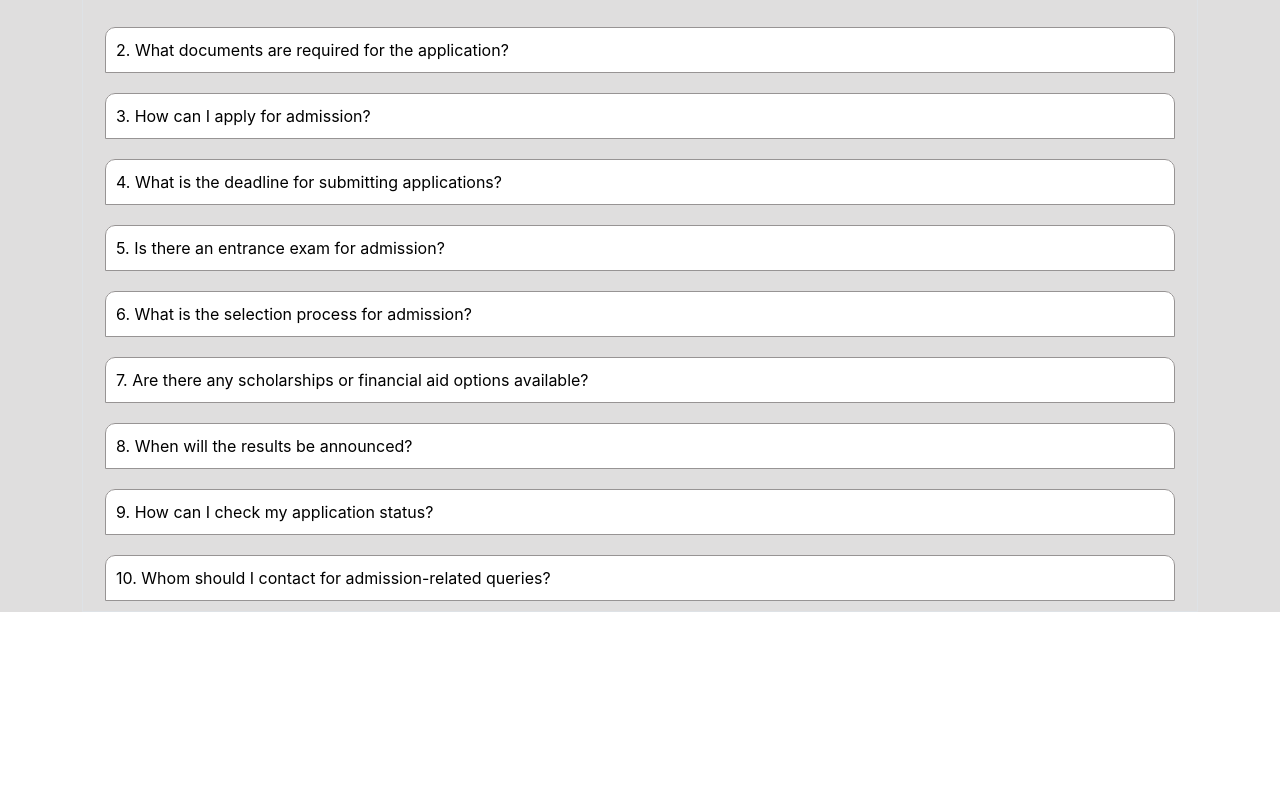
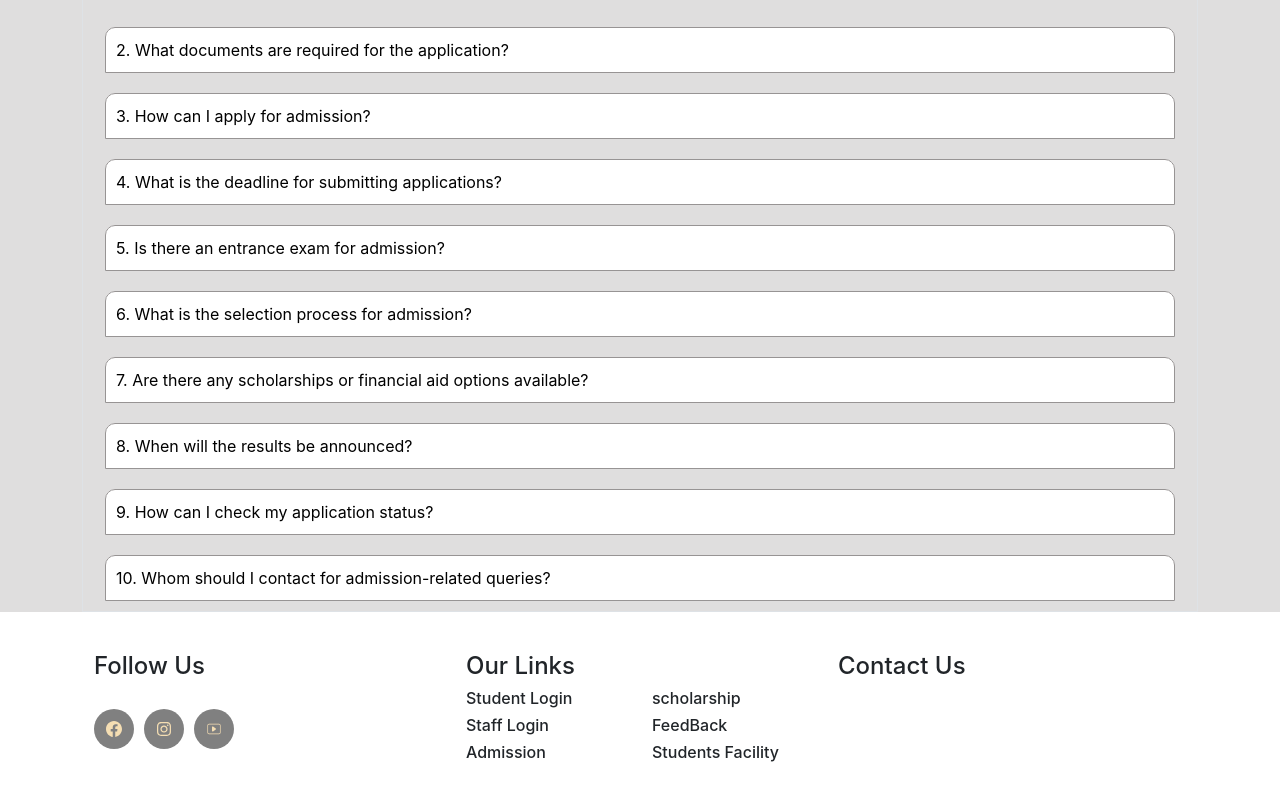
Before and after one commit to Leadsensegithub/new-website, a React (Create React App) app: page / in a window 1280 px wide. Shown: the part 2704-3504 px from the top of the page. Before the commit the page ends 3316 px from the top, so only its background shows below. Built offline with nearby package versions, Linux system fonts and the light colour scheme.

Commit message:
footer update

```diff
--- a/src/Css/Common.css
+++ b/src/Css/Common.css
@@ -70,10 +70,12 @@ nav .top-header {
         position: absolute;
         margin-top: -100px;
     }
-    .item-main::before{
+
+    .item-main::before {
         width: 50px;
     }
-    .items img{
+
+    .items img {
         width: 50px;
     }
 
@@ -408,13 +410,14 @@ nav .top-header {
 
 
 
-.form{
+.form {
     border: 1px solid black;
     height: 400px;
     width: 100%;
-    background-color:white;
+    background-color: white;
 }
-.cost{
+
+.cost {
     text-transform: capitalize;
     font-size: 1em;
     background-color: gray;
@@ -425,41 +428,42 @@ nav .top-header {
 
 
 
-.form .input-form{
+.form .input-form {
     position: relative;
 
 }
 
 
-.form .input-form label{
+.form .input-form label {
     position: absolute;
     top: -12px;
     z-index: 2;
     background-color: white;
-     color:black;
+    color: black;
 }
 
 
-.uni-content{
+.uni-content {
 
     color: whitesmoke;
-    background-color:rgb(7, 7, 88);
+    background-color: rgb(7, 7, 88);
 
 }
 
 /* image animation */
 
-.item-main{
+.item-main {
     display: flex;
     overflow: hidden;
     white-space: nowrap;
     position: relative;
 }
- .item-main:hover .items{
+
+.item-main:hover .items {
     animation-play-state: paused;
 }
 
-.item-main::before{
+.item-main::before {
     content: "";
     position: absolute;
     height: 100px;
@@ -472,42 +476,47 @@ nav .top-header {
 }
 
 
-@media only screen and (max-width: 900px){
-    .item-main::before{
+@media only screen and (max-width: 900px) {
+    .item-main::before {
         width: 20px;
     }
-    .items img{
+
+    .items img {
         width: 80px !important;
     }
-  .item-main{
+
+    .item-main {
         margin: 50px 0px;
     }
 
 }
 
-.uni-content .university_form{
+.uni-content .university_form {
     padding: 1%;
 }
-.uni-content .register_form{
+
+.uni-content .register_form {
     background-color: white;
     padding: 10px;
     color: black;
     border-radius: 5px;
 }
-.uni-content .form_sumbit{
+
+.uni-content .form_sumbit {
     display: flex;
     justify-content: center;
     margin-top: 7px;
 }
 
-.items{
+.items {
 
     animation: slide 20s infinite linear;
     display: inline-block;
     margin-left: 60px;
 
 }
-.items img{
+
+.items img {
     width: 200px;
     box-shadow: -6px 2px 9px rgb(199 195 195);
     border-radius: 10px;
@@ -515,30 +524,33 @@ nav .top-header {
 
 
 @keyframes slide {
-     from{
+    from {
         transform: translateX(0);
     }
-     to{
+
+    to {
         transform: translateX(-600%);
     }
 }
 
 
 /* faq */
-.faq{
+.faq {
     background-color: #dfdede;
 }
 
-.faq_button{
+.faq_button {
 
     padding: 10px;
     border-radius: 2px;
 }
-.faq_button .faq_inner{
+
+.faq_button .faq_inner {
     background-color: white;
     border-radius: 10px;
 }
-.faq_button .faq_inner button{
+
+.faq_button .faq_inner button {
     width: 100%;
     background-color: white;
     border: 1px solid rgb(151, 148, 148);
@@ -547,3 +559,42 @@ nav .top-header {
     border-top-left-radius: 10px;
     border-top-right-radius: 10px;
 }
+
+
+.footer .circule {
+    background-color: gray;
+    width: 40px;
+    border-radius: 50%;
+    height: 40px;
+    display: flex;
+    justify-content: center;
+    align-items: center;
+    text-align: center;
+    color: wheat;
+    margin-right: 10px;
+    margin-top: 20px;
+}
+
+.footer_icons {
+    padding: 0px 50px;
+}
+
+.media_icons {
+
+    display: flex;
+
+}
+
+.footer {
+    padding: 30px;
+    margin-top: 10px;
+}
+
+.footer_items h6 {
+    cursor: pointer;
+}
+
+.footer_items h6:hover {
+    text-decoration: underline;
+    transition: 7s;
+}
--- a/src/default_layout/Default_layout.js
+++ b/src/default_layout/Default_layout.js
@@ -4,6 +4,7 @@ import Navbar from "../components/Navbar";
 
 import { Navigate, Route, Routes } from "react-router-dom";
 import route from "../Route/Route";
+import Footer from "../pages/Header_files/Footer";
 
 
 function Default_layout() {
@@ -38,6 +39,9 @@ function Default_layout() {
                             </Routes>
                         </Suspense>
                     </div>
+                    <div className="col-lg-12">
+                        <Footer />
+                    </div>
 
                 </div>
             </div>
--- /dev/null
+++ b/src/pages/Header_files/Footer.js
@@ -0,0 +1,98 @@
+import React from 'react'
+import { BsFacebook } from "react-icons/bs";
+import { FaInstagram } from "react-icons/fa";
+import { CiYoutube } from "react-icons/ci";
+import { IoMdCall } from "react-icons/io";
+import { FaRegMessage } from "react-icons/fa6";
+import { IoLocationOutline } from "react-icons/io5";
+import { DiVim } from 'react-icons/di';
+import { useNavigate } from 'react-router-dom';
+
+
+
+function Footer() {
+
+    const Navigate = useNavigate()
+
+
+    const navigate = (e) => {
+        Navigate(e)
+    }
+
+    return (
+        <div className='footer'>
+            <div className='container'>
+                <div className='row'>
+                    <div className='col-lg-4'>
+
+
+                        <div className='footer-icons'>
+                            <div className='row'>
+                                <div className='col-lg-12'>
+                                    <h4>Follow Us</h4>
+                                </div>
+                                <div className='col-lg-12'>
+                                    <div className='media_icons'>
+                                        <div className='circule'>
+                                            <BsFacebook />
+                                        </div>
+                                        <div className='circule'>
+                                            <FaInstagram />
+                                        </div>
+                                        <div className='circule'>
+                                            <CiYoutube />
+                                        </div>
+
+                                    </div>
+                                </div>
+
+                            </div>
+
+
+                        </div>
+                    </div>
+
+                    <div className='col-lg-4'>
+                        <div> <h4>Our Links</h4></div>
+                        <div className='row'>
+                            <div className='col-lg-6'>
+                                <div className='footer_items'>
+                                    <div><h6>Student Login</h6></div>
+                                    <div><h6>Staff Login</h6></div>
+                                    <div><h6>Admission</h6></div>
+
+
+                                </div>
+
+
+                            </div>
+                            <div className='col-lg-6'>
+                                <div className='footer_items'>
+                                    <div> <h6>scholarship</h6></div>
+                                    <div> <h6>FeedBack</h6></div>
+                                    <div> <h6>Students Facility</h6></div>
+
+
+                                </div>
+                            </div>
+
+
+                        </div>
+
+
+                    </div>
+                    <div className='col-lg-4'>
+                        <h4>Contact Us</h4>
+                    </div>
+
+                </div>
+
+            </div>
+        </div>
+
+
+
+    )
+}
+
+export default Footer
```
Also changed, not shown: src/pages/Home.js (line endings or trailing spaces). Lines whose indentation alone changed are shown as unchanged.
